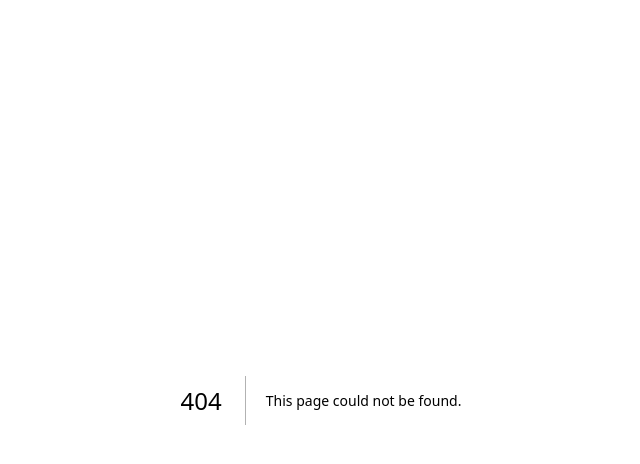
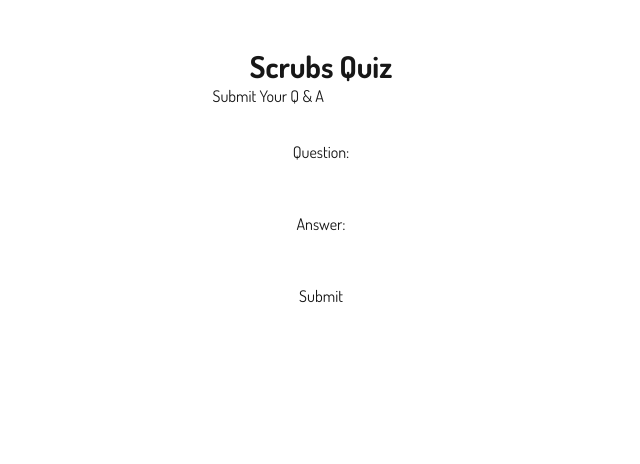
Before and after one commit to thekid1881/gplots, a Next.js app: page /add in a window 1280 px wide. Before the commit this address had no page. Shown: the top 464 px of the page, without its empty margins (319-959 px from the left). Built offline with nearby package versions, Linux system fonts and the light colour scheme; no server answers.

Commit message:
super basic post write functionality for user question answer input

```diff
--- /dev/null
+++ b/app/add/page.js
@@ -0,0 +1,14 @@
+import AddQuestion from "@/components/AddQuestion";
+
+export default function Add() {
+  return (
+      <main className="flex flex-col items-center justify-items-center font-sans">
+        <div className="justify-items-center">
+          <div>
+            <h1 className="text-center mt-12 text-3xl font-bold">Scrubs Quiz</h1>
+            <AddQuestion />
+          </div>
+        </div>
+      </main>
+  );
+}
--- a/app/page.js
+++ b/app/page.js
@@ -22,6 +22,12 @@ export default function Home() {
           </Link>
           <Link
             className="rounded-md border border-solid border-transparent transition-colors flex items-center justify-center bg-foreground text-background gap-2 hover:bg-[#383838] dark:hover:bg-[#ccc] font-medium text-sm sm:text-base h-10 sm:h-12 px-4 sm:px-5 sm:w-auto"
+            href="/add"
+          >
+            Add Question
+          </Link>
+          <Link
+            className="rounded-md border border-solid border-transparent transition-colors flex items-center justify-center bg-foreground text-background gap-2 hover:bg-[#383838] dark:hover:bg-[#ccc] font-medium text-sm sm:text-base h-10 sm:h-12 px-4 sm:px-5 sm:w-auto"
             href="/signin"
           >
             Sign In
--- /dev/null
+++ b/components/AddQuestion.js
@@ -0,0 +1,59 @@
+'use client'
+
+import { useState } from "react"
+import { supabase } from "@/lib/supabaseClient"
+
+export default function AddQuestion() {
+    const [question, setQuestion] = useState('')
+    const [answer, setAnswer] = useState('')
+    const [status, setStatus] = useState(null)
+
+    const handleSubmit = async (e) => {
+        e.preventDefault()
+
+        if (!question || !answer) {
+            setStatus('Please enter a valid question and answer.')
+            return
+        }
+
+        const { data, error } = await supabase
+            .from('quizdata')
+            .insert([{ question, answer }])
+
+        if (error) {
+            console.error('Insert error:', error)
+            setStatus('Failed to submit result.')
+        } else {
+            setStatus('Result submitted!')
+            setQuestion('')
+            setAnswer('')
+        }
+    }
+
+    return (
+        <div>
+            <h1>Submit Your Q & A</h1>
+            <form onSubmit={handleSubmit} className="justify-center text-center p-4 m-4">
+                <label>Question:</label><br />
+                <input
+                    type="text"
+                    value={question}
+                    onChange={(e) => setQuestion(e.target.value)}
+                    required
+                /><br /><br />
+
+                <label>Answer:</label><br />
+                <input
+                    type="text"
+                    value={answer}
+                    onChange={(e) => setAnswer(e.target.value)}
+                    required
+                /><br /><br />
+
+                <button type="submit">Submit</button>
+            </form>
+
+            {status && <p className="m-4 p-4">{status}</p>}
+        </div>
+    )
+}
```
